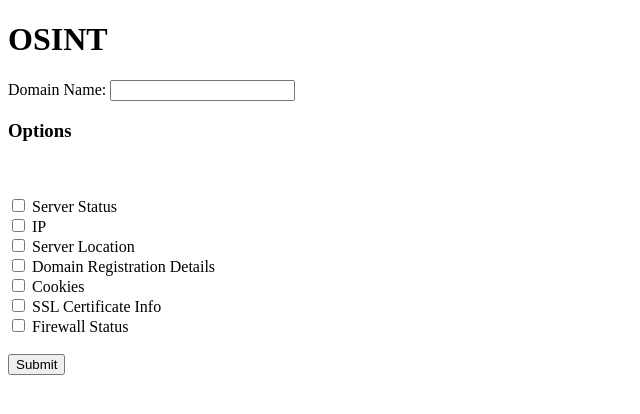
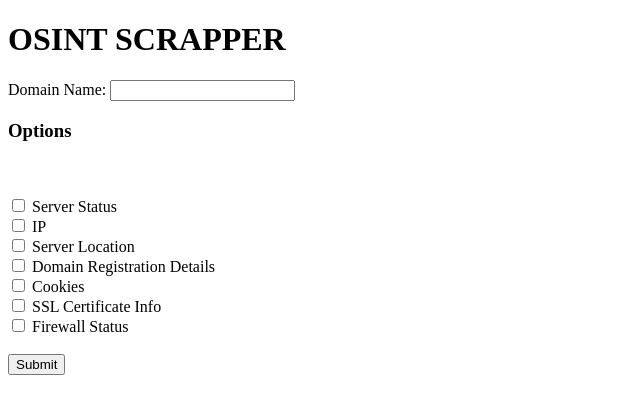
Before and after one commit to ViswajithJ/advanced-reconnaissance-suite, a Flask app: page /osint_scrapper/input in a window 1280 px wide. Shown: the top 414 px of the page, without its empty margins (0-640 px from the left). Run offline with Flask 3, Linux system fonts and the light colour scheme.

Commit message:
Refactor

```diff
--- a/app/templates/index.html
+++ b/app/templates/index.html
@@ -10,7 +10,7 @@
 <body>
 	<ul>
 		<li>Port Scanner</li>
-		<li>Vulnerability Checker</li>
+		<li><a href="{{ url_for('vuln_scanner.input') }}">Vulnerability Scanner</a></li>
 		<li>Subdomain Enumerator</li>
 		<li>Subdirectory Enumerator</li>
 		<li><a href="{{ url_for('osint_scrapper.input') }}">OSINT Scrapper</a></li>
--- a/app/templates/osint_input.html
+++ b/app/templates/osint_input.html
@@ -8,7 +8,7 @@
 </head>
 
 <body>
-	<h1>OSINT</h1>
+	<h1>OSINT SCRAPPER</h1>
 	<form action="/osint_scrapper/input" method="POST">
 		<label for="domain_name">Domain Name: </label>
 		<input type="text" name="domain_name" required>
```
Also changed, not shown: app/logic/vuln_scanner/__init__.py (added).
